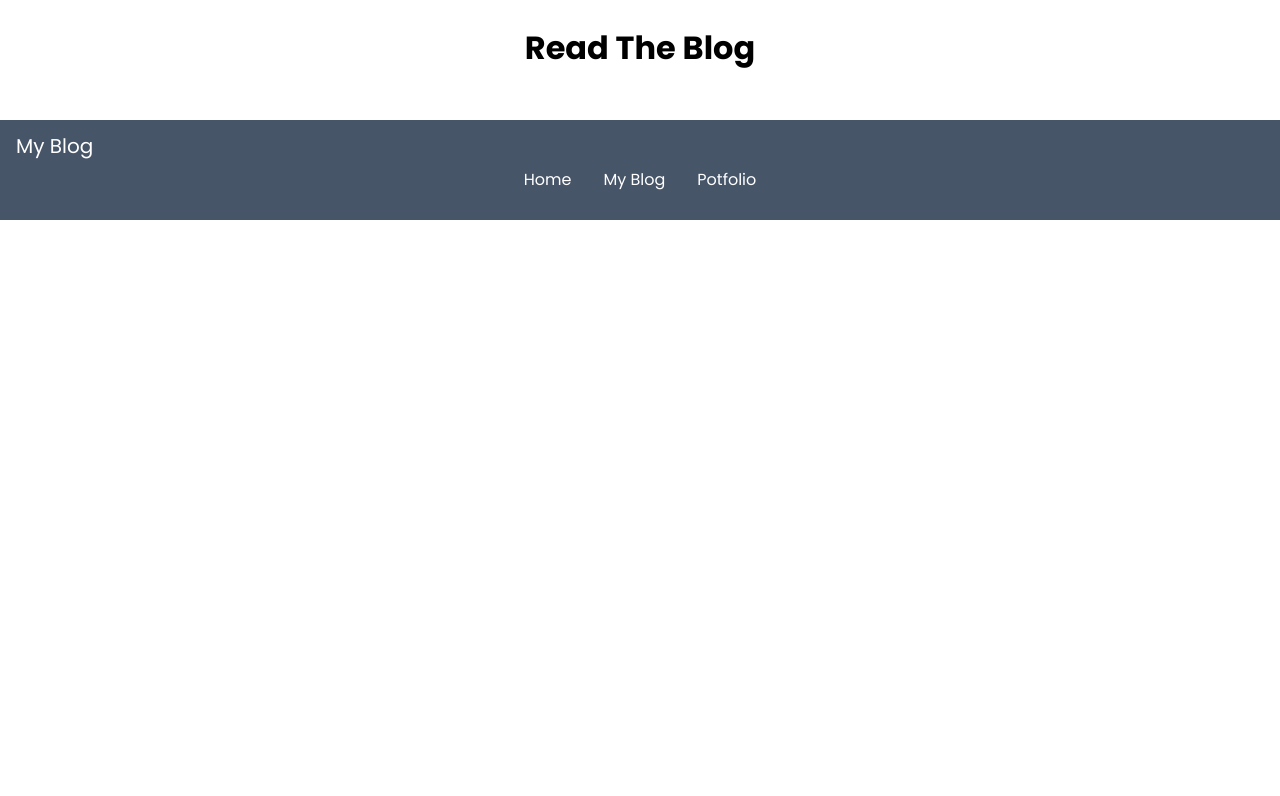
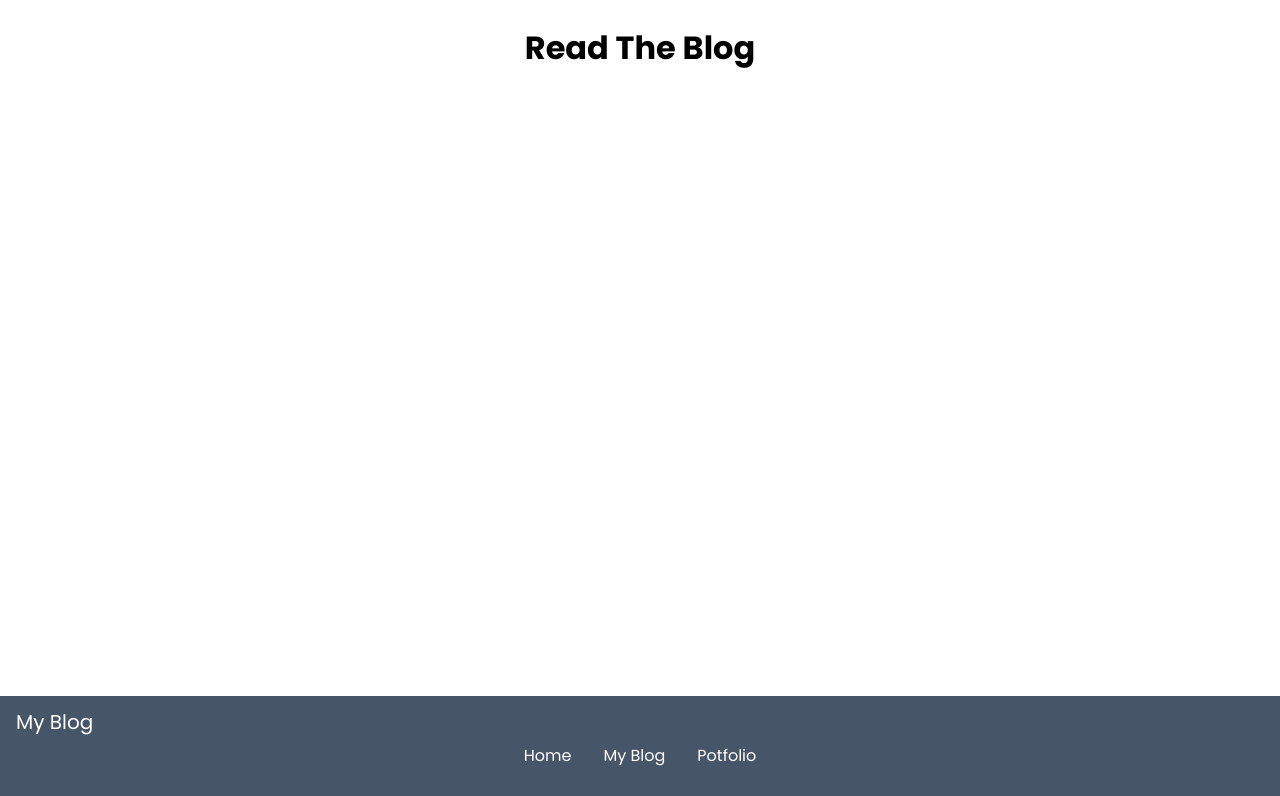
Before and after one commit to ninhduyhuy24022001/Blog-Website, a Django app: page / in a window 1280 px wide. Shown: the part 84-880 px from the top of the page. Before the commit the page ends 304 px from the top, so only its background shows below. Run offline with Django 4.2, Linux system fonts and the light colour scheme; data that the repository does not hold is empty.

Commit message:
add_readme

```diff
--- a/core/models.py
+++ b/core/models.py
@@ -1,3 +1,4 @@
+
 from django.db import models
 from django.contrib.auth.models import AbstractUser
 
--- a/static/css/base.css
+++ b/static/css/base.css
@@ -9,6 +9,7 @@ body {
 main {
     max-width: 80rem;
     margin: 1rem auto;
+    min-height: 80vh;
 }
 
 footer {
```
Also changed, not shown: README.md (added).
